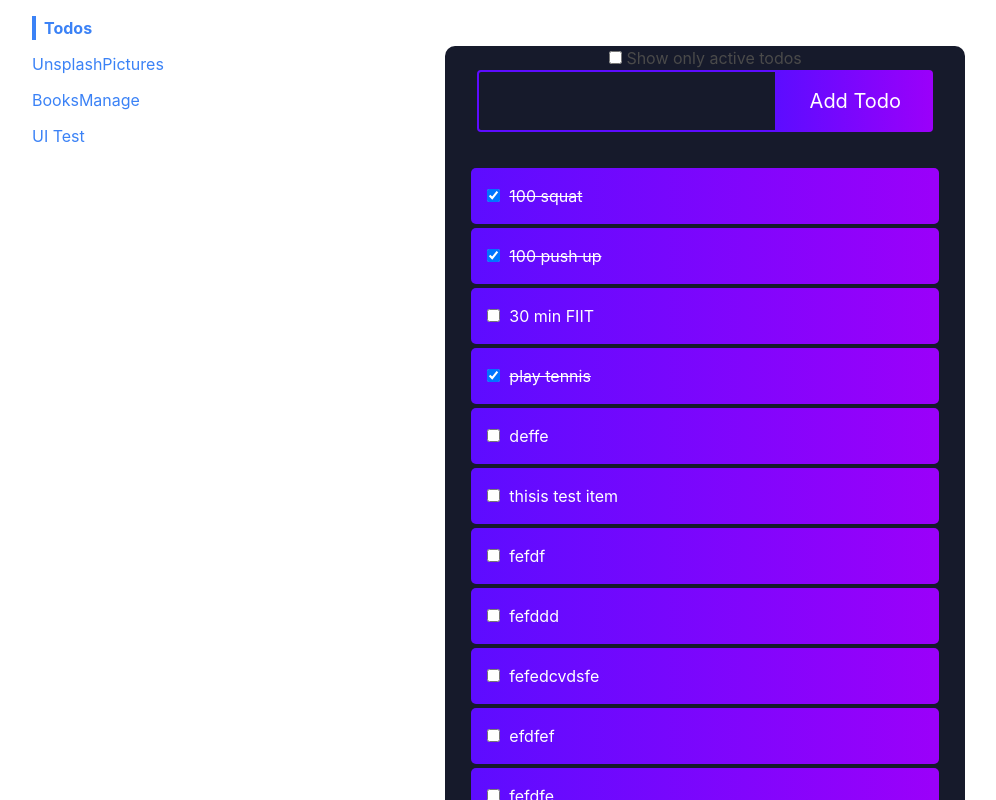
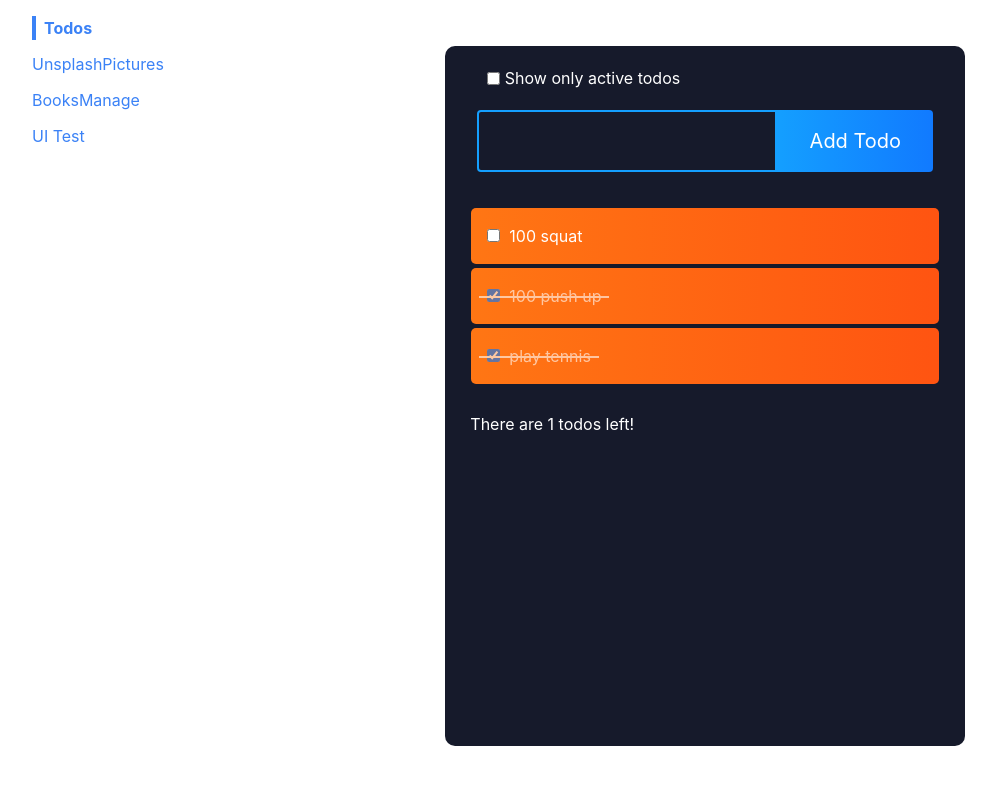
Before and after one commit to benwzj/ReactDemo, a React (Create React App) app: page / in a window 1280 px wide. Shown: the top 800 px of the page, without its empty margins (32-1028 px from the left). Built offline with nearby package versions, Linux system fonts and the light colour scheme; data requests are answered from the project's data file.

Commit message:
update todo funciton

```diff
--- a/db.json
+++ b/db.json
@@ -24,7 +24,7 @@
   "todos": [
     {
       "text": "100 squat",
-      "completed": true,
+      "completed": false,
       "id": 102
     },
     {
@@ -33,54 +33,9 @@
       "id": 107
     },
     {
-      "text": "30 min FIIT",
-      "completed": false,
-      "id": 108
-    },
-    {
       "text": "play tennis",
       "completed": true,
       "id": 109
-    },
-    {
-      "text": "deffe",
-      "completed": false,
-      "id": 110
-    },
-    {
-      "text": "thisis test item",
-      "completed": false,
-      "id": 111
-    },
-    {
-      "text": "fefdf",
-      "completed": false,
-      "id": 112
-    },
-    {
-      "text": "fefddd",
-      "completed": false,
-      "id": 113
-    },
-    {
-      "text": "fefedcvdsfe",
-      "completed": false,
-      "id": 114
-    },
-    {
-      "text": "efdfef",
-      "completed": false,
-      "id": 115
-    },
-    {
-      "text": "fefdfe",
-      "completed": false,
-      "id": 116
-    },
-    {
-      "text": "dfefe",
-      "completed": false,
-      "id": 117
     }
   ],
   "profile": {
--- /dev/null
+++ b/src/components/Todos.js
@@ -0,0 +1,94 @@
+import { useState } from 'react';
+import { RiCloseCircleLine } from 'react-icons/ri';
+import { TiEdit } from 'react-icons/ti';
+import '../css/TodosPage.css';
+
+export const TodoItem = ({todo, onCompleted, onDel, onUpdate}) => {
+  const [editing, setEditing] = useState(false);
+  const [text, setText] = useState(todo.text)
+  const [completed, setCompleted] = useState(todo.completed)
+
+  const handleUpdate = () => {
+    setEditing (false);
+    onUpdate({id: todo.id, text, completed });
+  }
+  const completedlabel = () =>{
+    if (todo.completed){
+      return completed? 'Have been Completed!' : 'You Mark it as Uncompleted!';
+    }else{
+      return completed? 'You Mark it as Completed!' : 'Not completed Yet!';
+    }
+  }
+  const editStateTodoItem = (
+    <li>
+      <div className="todo-edit-item">
+        <div className="todo-edit-label">
+          <label>
+            <input
+              type="checkbox"
+              checked={completed}
+              onChange={e => setCompleted(e.target.checked)}
+            />
+            &nbsp;&nbsp;{completedlabel()}
+          </label>
+        </div>
+        <input
+          value={text}
+          className="todo-edit-input-text"
+          onChange={e => setText(e.target.value)}
+        />
+        <div className='todo-edit-button-group'>
+          <button className="todo-edit-button" onClick={handleUpdate} disabled={text===''}>
+            Save
+          </button>
+          <button className="todo-edit-button" onClick={()=>setEditing (false)} disabled={text===''}>
+            Cancel
+          </button>
+        </div>
+      </div>
+    </li>
+  )
+  const normalStateTodoItem = (
+    <li>
+      <div className="todo-item">
+        <div>
+          <label className={todo.completed ? "todo-item-label completed" : "todo-item-label"}>
+            <input
+              type="checkbox"
+              checked={todo.completed}
+              onChange={e => onCompleted(todo, e.target.checked)}
+            />
+            {/* &nbsp;&nbsp;{todo.completed? <s>{todo.text}</s>: todo.text}&nbsp;&nbsp; */}
+            &nbsp;&nbsp;{todo.text}
+          </label>
+        </div>
+        <div className="icons_hover">
+          <RiCloseCircleLine
+            onClick={() => onDel(todo.id)}
+          />
+          <TiEdit
+            onClick={()=>setEditing (true)}
+            // onClick={() => onEdit({ id: todo.id, text: todo.text, completed: todo.completed })}
+          />
+        </div>
+      </div>
+    </li>
+  )
+  return editing ? editStateTodoItem : normalStateTodoItem;
+}
+
+export const NewTodo = ({onAdd}) => {
+  const [text, setText] = useState('');
+  const handleAdd = () => {
+    onAdd(text);
+    setText('');
+  }
+  return (
+    <div className="todo-new">
+      <input className="todo-input" value={text} onChange={e => setText(e.target.value)} />
+      <button className="todo-addnew-button" onClick={handleAdd} disabled={text===''}>
+        Add Todo
+      </button>
+    </div>
+  )
+}
--- a/src/css/TodosPage.css
+++ b/src/css/TodosPage.css
@@ -13,10 +13,11 @@ body {
     rgba(100, 115, 255, 1) 100%
   );
 } */
+
 .todo-page {
   display: flex;
   flex-direction: column;
-  justify-content: start;
+  justify-content: flex-start;
   width: 520px;
   min-height: 700px;
   background: #161a2b;
@@ -43,10 +44,20 @@ h1 {
   justify-content: center;
 }
 
+.todo-showactive {
+  display: flex;
+  align-items: center;
+  margin: 4px auto;
+  color: #fff;
+  padding: 16px;
+  border-radius: 5px;
+  width: 90%;
+}
+
 .todo-input {
   padding: 14px 32px 14px 16px;
   border-radius: 4px 0 0 4px;
-  border: 2px solid #5d0cff;
+  border: 2px solid #149fff;
   outline: none;
   width: 300px;
   background: transparent;
@@ -57,7 +68,7 @@ h1 {
   color: #e2e2e2;
 }
 
-.todo-button {
+.todo-addnew-button {
   padding: 16px;
   border: none;
   border-radius: 0 4px 4px 0;
@@ -65,8 +76,8 @@ h1 {
   outline: none;
   background: linear-gradient(
     90deg,
-    rgba(93, 12, 255, 1) 0%,
-    rgba(155, 0, 250, 1) 100%
+    rgba(20, 159, 255, 1) 0%,
+    rgba(17, 122, 255, 1) 100%
   );
   color: #fff;
   text-transform: capitalize;
@@ -101,7 +112,79 @@ h1 {
   border-radius: 5px;
   width: 90%;
 }
+.todo-item-label{
+  position: relative;
+  transition: opacity 0.4s linear;
+}
+.todo-item-label.completed {
+  opacity: 0.6;
+}
 
+.todo-item-label.completed:before {
+  content: "";
+  position: absolute;
+  top: 50%;
+  left: -0.5rem;
+  display: block;
+  width: 0%;
+  height: 2px;
+  background: #fff;
+  animation: strikeitem 0.5s ease-out 0s forwards;
+}
+
+@keyframes strikeitem {
+  to {
+    width: calc(100% + 1rem);
+  }
+}
+
+.todo-edit-item {
+  display: flex;
+  flex-direction: column;
+  margin: 4px auto;
+  background: linear-gradient(
+    90deg,
+    rgba(93, 12, 255, 1) 0%,
+    rgba(155, 0, 250, 1) 100%
+  );
+  padding: 16px;
+  border-radius: 5px;
+  width: 90%;
+}
+.todo-edit-label{
+  display: flex;
+  color: white;
+  margin-bottom: 5px;
+}
+.todo-edit-input-text{
+  margin-bottom: 5px;
+  padding: 14px 32px 14px 16px;
+  border-radius: 4px;
+  border: 2px solid #149fff;
+  outline: none;
+  width: 300px;
+  color: white;
+  background: black;
+}
+.todo-edit-button {
+  padding: 10px;
+  margin-right: 15px;
+  border: none;
+  border-radius: 4px;
+  cursor: pointer;
+  outline: none;
+  background: linear-gradient(
+    90deg,
+    rgba(20, 159, 255, 1) 0%,
+    rgba(17, 122, 255, 1) 100%
+  );
+  color: #fff;
+  text-transform: capitalize;
+}
+.todo-edit-button-group{
+  display: flex;
+}
+/*
 .todo-item:nth-child(4n + 1) {
   background: linear-gradient(
     90deg,
@@ -124,16 +207,7 @@ h1 {
     rgba(20, 159, 255, 1) 0%,
     rgba(17, 122, 255, 1) 100%
   );
-}
-
-.delete-icon {
-  margin-right: 5px;
-  color: #fff;
-}
-
-.edit-icon {
-  color: #fff;
-}
+}  */
 
 .icons_hover {
   display: none;
@@ -141,9 +215,13 @@ h1 {
   font-size: 24px;
   cursor: pointer;
 }
-.icon_label {
-  color:  #fff;
-}
-.todo-item:hover + .icons_hover, .icons_hover:hover {
+
+div:hover > .icons_hover, .icons_hover:hover {
   display: flex;
 }
+
+.todo-footer{
+  display: flex;
+  color: white;
+  margin-left: 25px;
+}
--- a/src/pages/TodosPage.js
+++ b/src/pages/TodosPage.js
@@ -1,7 +1,6 @@
 import { useEffect, useState } from "react";
+import { TodoItem, NewTodo } from "../components/Todos";
 import JsonServer from '../api/JsonServer';
-import { RiCloseCircleLine } from 'react-icons/ri';
-import { TiEdit } from 'react-icons/ti';
 import '../css/TodosPage.css';
 
 const TodosPage = () => {
@@ -42,7 +41,7 @@ const TodosPage = () => {
     setTodos([...todos, todo]);
   }
 
-  const handleToggle = async(todo, completed) =>{
+  const handleCompleted = async(todo, completed) =>{
     await JsonServer({
       type: 'edit-todo',
       ...todo,
@@ -60,7 +59,7 @@ const TodosPage = () => {
     setTodos(todos.filter(todo=>todo.id!==id));
   }
 
-  const handleEditItem = async(todo) =>{
+  const handleUpdateItem = async(todo) =>{
     await JsonServer ({
       type: 'edit-todo',
       ...todo
@@ -77,9 +76,10 @@ const TodosPage = () => {
     //return <li key={todo.id}>{todo.completed? <s>{todo.text}</s>: todo.text}</li>;
     return <TodoItem
       todo={todo}
-      onToggle={handleToggle}
+      onCompleted={handleCompleted}
       onDel={handleDelItem}
-      onEdit={handleEditItem}
+      onUpdate={handleUpdateItem}
+      key={todo.id}
     />
   })
 
@@ -87,13 +87,13 @@ const TodosPage = () => {
 
   return (
     <div className="todo-page">
-      <div>
+      <div className="todo-showactive">
+        <input
+          type="checkbox"
+          checked={showActive}
+          onChange={handleShowActive}
+        />
         <label>
-          <input
-            type="checkbox"
-            checked={showActive}
-            onChange={handleShowActive}
-          />
           &nbsp;Show only active todos
         </label>
       </div>
@@ -106,54 +106,11 @@ const TodosPage = () => {
         </ul>
       </div>
       <br/>
-      <div>
+      <div className="todo-footer">
         <footer>{footer}</footer>
       </div>
     </div>
   );
 }
 
-const NewTodo = ({onAdd}) => {
-  const [text, setText] = useState('');
-  const handleAdd = () => {
-    onAdd(text);
-    setText('');
-  }
-  return (
-    <div className="todo-new">
-      <input className="todo-input" value={text} onChange={e => setText(e.target.value)} />
-      <button className="todo-button" onClick={handleAdd} disabled={text===''}>
-        Add Todo
-      </button>
-    </div>
-  )
-}
-
-const TodoItem = ({todo, onToggle, onDel, onEdit}) => {
-
-  return (
-    <li key={todo.id}>
-      <div className="todo-item">
-        <div className="todo-label">
-          <label>
-            <input
-              type="checkbox"
-              checked={todo.completed}
-              onChange={e => onToggle(todo, e.target.checked)}
-            />
-            &nbsp;&nbsp;{todo.completed? <s>{todo.text}</s>: todo.text}&nbsp;&nbsp;
-          </label>
-        </div>
-        <div className="icons_hover">
-          <RiCloseCircleLine
-            onClick={() => onDel(todo.id)}
-          />
-          <TiEdit
-            onClick={() => onEdit({ id: todo.id, text: todo.text, completed: todo.completed })}
-          />
-        </div>
-      </div>
-    </li>
-  )
-}
 export default TodosPage;
```
